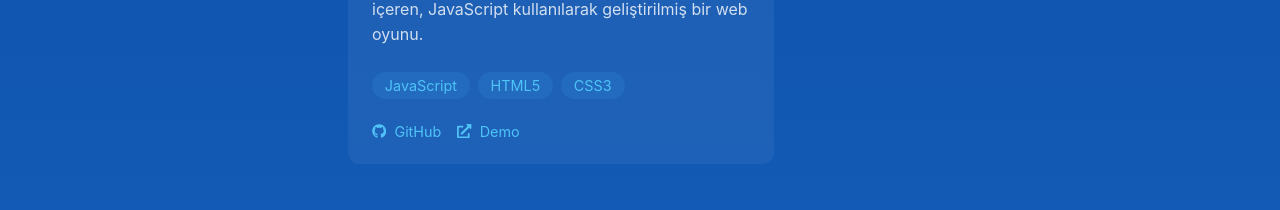
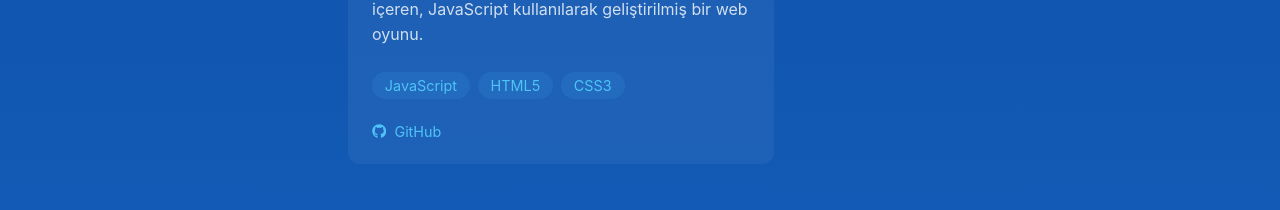
Before and after one commit to EceSol/React_Nodejs_Portfolyo, a React (Create React App) app: page / in a window 1280 px wide. Shown: the part 3457-3667 px from the top of the page. Built offline with nearby package versions, Linux system fonts and the light colour scheme; no server answers.

Commit message:
linkler güncellendi

```diff
--- a/src/pages/Projects.jsx
+++ b/src/pages/Projects.jsx
@@ -106,20 +106,19 @@ const Projects = () => {
       title: 'Yemek Tarif Asistanı',
       description: 'Fromscrape ve Backend kullanarak geliştirilen, elinizde olan malzemelere göre yemek tarifi sunan akıllı bir asistan. Kullanıcıların yemek türü, mutfak tercihi ve alerjen bilgilerini dikkate alarak kişiselleştirilmiş tarifler sunar.',
       techStack: ['Python', 'Web Scraping', 'Backend'],
-      github: 'https://github.com/yourusername/yemek-tarif-asistani'
+      github: 'https://github.com/k0laa/Yemek_Tarif_Asistani'
     },
     {
       title: 'Şifre Yönetim Uygulaması',
       description: 'PyQt5 kullanarak geliştirilen, kullanıcıların tüm platform şifrelerini güvenli bir şekilde saklayıp yönetebilecekleri bir masaüstü uygulaması. Şifreleme algoritmaları ve güvenli depolama özellikleri içerir.',
       techStack: ['Python', 'PyQt5', 'Cryptography'],
-      github: 'https://github.com/yourusername/sifre-yonetimi'
+      github: 'https://github.com/EceSol/sifre_yonetim_uygulama'
     },
     {
       title: 'Snake Game',
       description: 'Klasik yılan oyununun modern bir yorumu. Özel efektler, skor sistemi ve farklı zorluk seviyeleri içeren, JavaScript kullanılarak geliştirilmiş bir web oyunu.',
       techStack: ['JavaScript', 'HTML5', 'CSS3'],
-      github: 'https://github.com/yourusername/snake-game',
-      demo: 'https://yourusername.github.io/snake-game'
+      github: 'https://github.com/EceSol/Snake_Game',
     }
   ];
 
@@ -128,13 +127,13 @@ const Projects = () => {
       title: 'Topluluk Yönetim Uygulaması',
       description: 'Flutter ve PHP kullanarak geliştirilen, topluluk etkinliklerini ve üye yönetimini kolaylaştıran mobil uygulama. SKS süreçlerini optimize eder ve dijitalleştirir.',
       techStack: ['Flutter', 'PHP', 'Mobile Development'],
-      github: 'https://github.com/yourusername/topluluk-yonetim'
+
     },
     {
       title: 'Kamp Oyunu',
       description: 'Unity ve C# kullanarak geliştirilen, Türkiye\'deki kamp alanlarını tanıtan interaktif bir oyun. Performans optimizasyonu ve oyun mekaniği geliştirmeleri içerir.',
       techStack: ['Unity', 'C#', 'Game Development'],
-      github: 'https://github.com/yourusername/kamp-oyunu'
+
     },
     {
       title: 'Roket Projesi',
@@ -145,13 +144,13 @@ const Projects = () => {
       title: 'To-Do List Uygulaması',
       description: 'React ve TypeScript kullanılarak geliştirilen, görev yönetimi ve organizasyon uygulaması.',
       techStack: ['React', 'TypeScript', 'Styled Components'],
-      github: 'https://github.com/yourusername/todo-app'
+
     },
     {
       title: 'Weather App',
       description: 'Hava durumu API\'ı kullanarak geliştirilen, anlık ve 5 günlük hava durumu tahminlerini gösteren web uygulaması.',
       techStack: ['JavaScript', 'API Integration', 'CSS3'],
-      github: 'https://github.com/yourusername/weather-app'
+
     }
   ];
 
```
